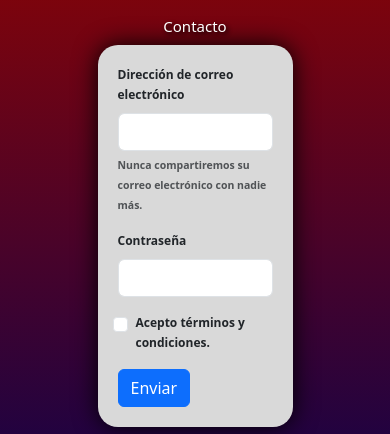
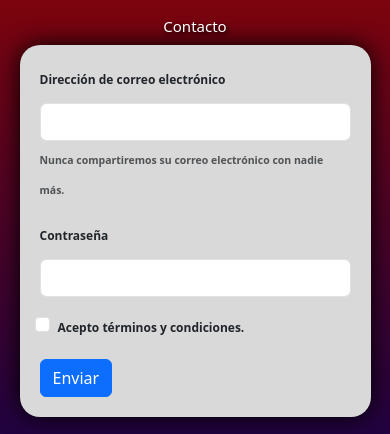
Before and after one commit to GabrielAndina/PF-Andina, a website: page pages/contacto.html in a window 390 px wide. Shown: the part 74-508 px from the top of the page. Drawn offline with nearby package versions, Linux system fonts and the light colour scheme.

Commit message:
Detalles tercer entrega

```diff
--- a/scss/_header.scss
+++ b/scss/_header.scss
@@ -26,7 +26,6 @@ header{
     }
     .navbar-nav{
         text-align: center;
-        text-shadow: 0 0 50px black;
     }
     nav{
         ul{
--- a/scss/styles.scss
+++ b/scss/styles.scss
@@ -108,12 +108,12 @@ body {
     background-color: #D9D9D9;
     font-size: 15px;
     font-weight: 700;
-    line-height: 30px;
+    line-height: 40px;
     box-shadow: 0 0 25px black;
     @media (max-width: 576px){
-        width: 50%;
+        width: 90%;
         font-size: 12px;
-        line-height: 20px;
+        line-height: 30px;
     }
 }
 
```
Also changed, not shown: css/styles.css, scss/_variables.scss (deleted), 1 other file.
